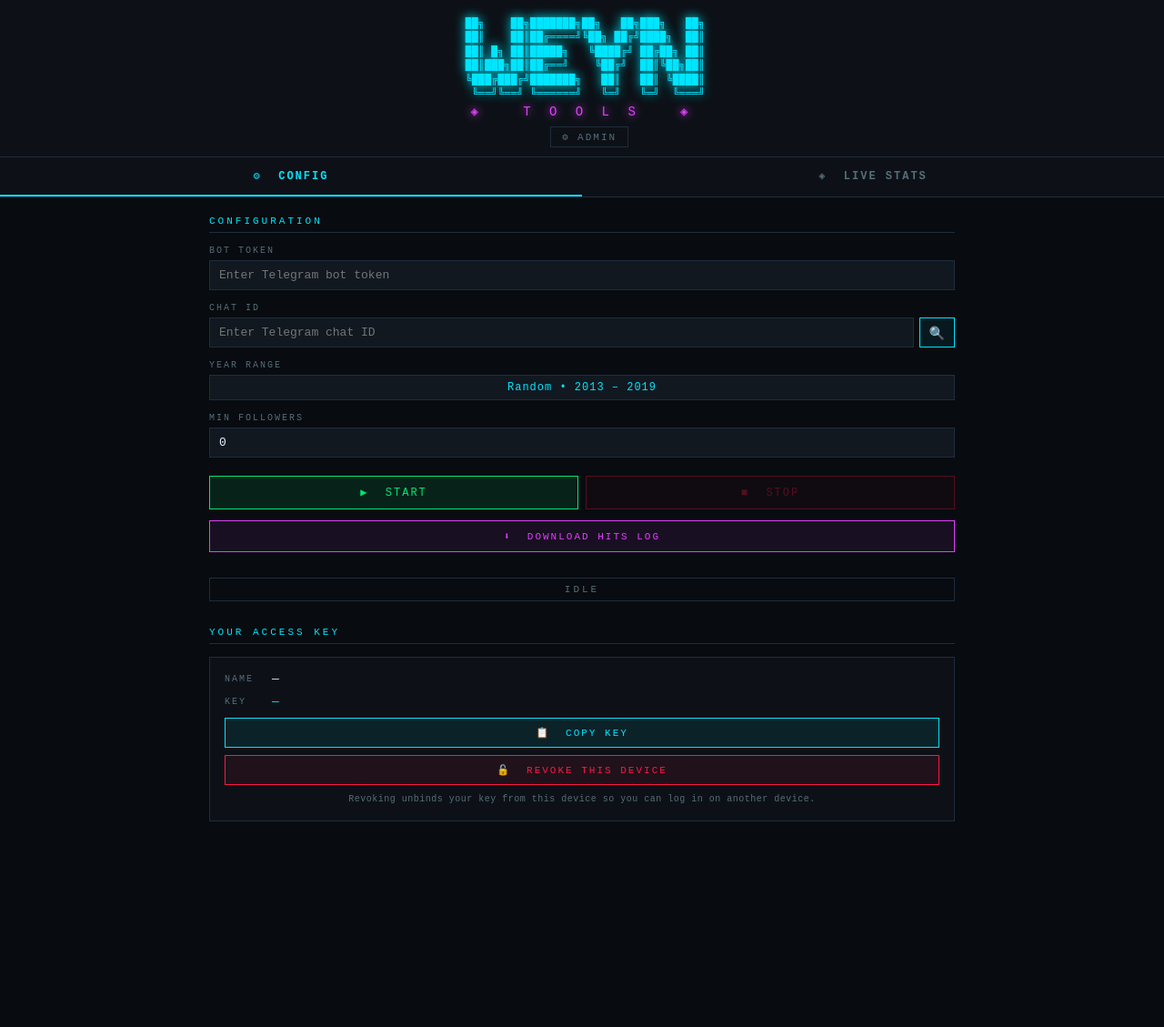
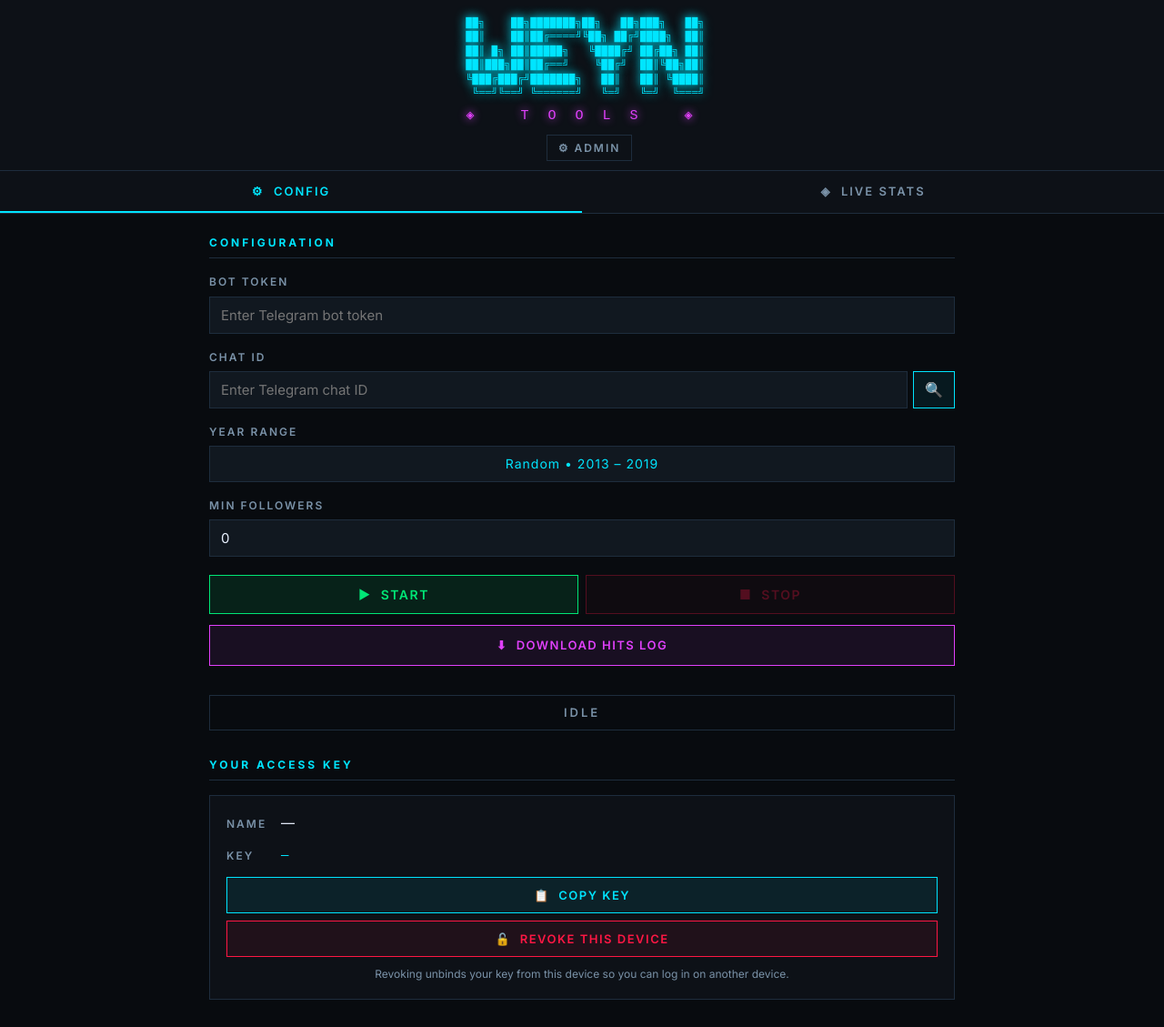
Before and after one commit to yuennix/weyn-tools, a Flask app: template templates/index.html in a window 1280 px wide. Shown: the whole page at 91% size. Before the commit the page ends 903 px from the top, so only its background shows below. Run offline with Flask 3, Linux system fonts and the light colour scheme; the template is opened without the code that fills it, so the values that code supplies are empty.

Commit message:
feat: Inter font, larger readable sizes throughout UI

```diff
--- a/static/style.css
+++ b/static/style.css
@@ -1,22 +1,25 @@
+@import url('https://fonts.googleapis.com/css2?family=Inter:wght@400;500;600;700&display=swap');
+
 /* ─── Reset & Base ─── */
 *, *::before, *::after { box-sizing: border-box; margin: 0; padding: 0; }
 
 :root {
-  --bg:      #080b0f;
-  --bg2:     #0d1117;
-  --bg3:     #111820;
-  --border:  #1e2d3d;
-  --cyan:    #00e5ff;
-  --magenta: #e040fb;
-  --green:   #00e676;
-  --red:     #ff1744;
-  --yellow:  #ffea00;
-  --white:   #e8f0fe;
-  --muted:   #546e7a;
-  --font:    'Courier New', Courier, monospace;
-  --panel:   #0d1117;
-  --input-bg:#111820;
-  --fg:      #e8f0fe;
+  --bg:       #080b0f;
+  --bg2:      #0d1117;
+  --bg3:      #111820;
+  --border:   #1e2d3d;
+  --cyan:     #00e5ff;
+  --magenta:  #e040fb;
+  --green:    #00e676;
+  --red:      #ff1744;
+  --yellow:   #ffea00;
+  --white:    #e8f0fe;
+  --muted:    #7a92a8;
+  --font:     'Inter', -apple-system, BlinkMacSystemFont, 'Segoe UI', sans-serif;
+  --font-mono:'Courier New', Courier, monospace;
+  --panel:    #0d1117;
+  --input-bg: #111820;
+  --fg:       #e8f0fe;
 }
 
 html, body { height: 100%; }
@@ -24,7 +27,8 @@
   background: var(--bg);
   color: var(--white);
   font-family: var(--font);
-  font-size: 13px;
+  font-size: 15px;
+  line-height: 1.6;
   overflow-x: hidden;
 }
 
@@ -45,6 +49,7 @@
 }
 .banner {
   color: var(--cyan);
+  font-family: var(--font-mono);
   font-size: 11px;
   line-height: 1.4;
   letter-spacing: 0.5px;
@@ -53,7 +58,8 @@
 }
 .banner-sub {
   color: var(--magenta);
-  font-size: 14px;
+  font-family: var(--font-mono);
+  font-size: 15px;
   letter-spacing: 6px;
   margin-top: 4px;
   text-shadow: 0 0 10px var(--magenta);
@@ -68,12 +74,13 @@
   margin-top: 8px;
   flex-wrap: wrap;
 }
-.key-countdown { font-size: 12px; color: var(--muted); letter-spacing: 0.5px; }
-.key-countdown.warning { color: var(--yellow); }
-.key-countdown.expired { color: var(--red); font-weight: 600; }
+.key-countdown { font-size: 13px; color: var(--muted); }
+.key-countdown.warning { color: var(--yellow); font-weight: 600; }
+.key-countdown.expired { color: var(--red); font-weight: 700; }
 
 .admin-toggle {
-  font-size: 11px;
+  font-size: 12px;
+  font-weight: 600;
   letter-spacing: 2px;
   color: var(--muted);
   text-decoration: none;
@@ -94,13 +101,13 @@
 }
 .main-tab {
   flex: 1;
-  padding: 13px 16px;
+  padding: 14px 16px;
   background: none;
   border: none;
   border-bottom: 2px solid transparent;
   color: var(--muted);
   font-family: var(--font);
-  font-size: 12px;
+  font-size: 13px;
   font-weight: 600;
   letter-spacing: 2px;
   cursor: pointer;
@@ -123,7 +129,7 @@
 .main-pane {
   display: none;
   flex: 1;
-  padding: 20px;
+  padding: 22px 20px;
   max-width: 860px;
   margin: 0 auto;
   width: 100%;
@@ -133,25 +139,27 @@
 /* ─── Section title ─── */
 .section-title {
   color: var(--cyan);
-  font-size: 11px;
+  font-size: 12px;
+  font-weight: 700;
   letter-spacing: 3px;
   text-transform: uppercase;
   border-bottom: 1px solid var(--border);
-  padding-bottom: 6px;
-  margin-bottom: 14px;
+  padding-bottom: 7px;
+  margin-bottom: 16px;
   display: flex;
   align-items: center;
   gap: 8px;
 }
 
 /* ─── Form ─── */
-.form-group { margin-bottom: 14px; }
+.form-group { margin-bottom: 16px; }
 .form-group label {
   display: block;
-  font-size: 10px;
+  font-size: 12px;
+  font-weight: 600;
   letter-spacing: 2px;
   color: var(--muted);
-  margin-bottom: 5px;
+  margin-bottom: 6px;
   text-transform: uppercase;
 }
 .form-group input,
@@ -161,8 +169,8 @@
   border: 1px solid var(--border);
   color: var(--white);
   font-family: var(--font);
-  font-size: 13px;
-  padding: 8px 10px;
+  font-size: 15px;
+  padding: 10px 12px;
   outline: none;
   transition: border-color 0.15s;
 }
@@ -184,10 +192,11 @@
 
 /* ─── Buttons ─── */
 .btn {
-  padding: 10px;
+  padding: 12px;
   font-family: var(--font);
-  font-size: 12px;
-  letter-spacing: 2px;
+  font-size: 14px;
+  font-weight: 600;
+  letter-spacing: 1.5px;
   cursor: pointer;
   border: 1px solid;
   transition: all 0.15s;
@@ -222,11 +231,13 @@
   background: rgba(224, 64, 251, 0.08);
   border-color: var(--magenta);
   color: var(--magenta);
-  font-size: 11px;
+  font-family: var(--font);
+  font-size: 13px;
+  font-weight: 600;
+  letter-spacing: 1.5px;
   box-sizing: border-box;
-  padding: 10px;
+  padding: 11px;
   border: 1px solid;
-  letter-spacing: 2px;
   cursor: pointer;
   transition: all 0.15s;
 }
@@ -240,8 +251,8 @@
 .chat-id-row input { flex: 1; }
 .btn-find {
   flex-shrink: 0;
-  padding: 0 10px;
-  font-size: 14px;
+  padding: 0 12px;
+  font-size: 16px;
   background: rgba(0,188,212,0.08);
   border: 1px solid var(--cyan);
   color: var(--cyan);
@@ -251,30 +262,31 @@
 .btn-find:hover:not(:disabled) { background: rgba(0,188,212,0.2); }
 .btn-find:disabled { opacity: 0.3; cursor: not-allowed; }
 
-.chat-results { margin-top: 6px; }
-.chat-result-info { font-size: 11px; color: var(--muted); }
-.chat-result-err  { font-size: 11px; color: var(--red); }
+.chat-results { margin-top: 8px; }
+.chat-result-info { font-size: 13px; color: var(--muted); }
+.chat-result-err  { font-size: 13px; color: var(--red); }
 .chat-result-item {
   display: flex;
   align-items: center;
-  gap: 6px;
+  gap: 8px;
   background: rgba(255,255,255,0.04);
   border: 1px solid rgba(255,255,255,0.08);
-  padding: 6px 8px;
+  padding: 8px 10px;
   margin-top: 4px;
-  font-size: 11px;
+  font-size: 13px;
 }
 .chat-result-name { color: var(--cyan); font-weight: 600; flex: 1; }
-.chat-result-type { color: var(--muted); font-size: 10px; }
-.chat-result-id   { color: var(--yellow); font-family: monospace; }
+.chat-result-type { color: var(--muted); font-size: 12px; }
+.chat-result-id   { color: var(--yellow); font-family: var(--font-mono); font-size: 13px; }
 .chat-use-btn {
   background: rgba(0,230,118,0.1);
   border: 1px solid var(--green);
   color: var(--green);
-  font-size: 10px;
-  padding: 2px 8px;
+  font-family: var(--font);
+  font-size: 12px;
+  font-weight: 600;
+  padding: 3px 10px;
   cursor: pointer;
-  letter-spacing: 1px;
 }
 .chat-use-btn:hover { background: rgba(0,230,118,0.2); }
 
@@ -282,24 +294,30 @@
 .year-badge {
   background: var(--bg3);
   border: 1px solid var(--border);
-  padding: 6px 10px;
-  font-size: 12px;
+  padding: 8px 12px;
+  font-size: 14px;
   color: var(--cyan);
   letter-spacing: 1px;
   text-align: center;
 }
 
 /* ─── TG status & Status bar ─── */
-.tg-status-bar { font-size: 11px; min-height: 14px; margin-top: 6px; text-align: center; letter-spacing: 0.5px; }
+.tg-status-bar {
+  font-size: 13px;
+  min-height: 18px;
+  margin-top: 6px;
+  text-align: center;
+}
 .tg-status-bar.tg-err { color: var(--red); }
 .tg-status-bar.tg-ok  { color: var(--green); }
 
 .status-bar {
   text-align: center;
-  font-size: 11px;
+  font-size: 13px;
+  font-weight: 600;
   letter-spacing: 3px;
   color: var(--muted);
-  padding: 6px;
+  padding: 8px;
   border: 1px solid var(--border);
   margin-top: 8px;
 }
@@ -317,42 +335,45 @@
 .key-info-card {
   background: var(--bg2);
   border: 1px solid var(--border);
-  padding: 16px;
+  padding: 18px;
   margin-bottom: 8px;
 }
 .key-info-row {
   display: flex;
   align-items: center;
-  gap: 10px;
-  margin-bottom: 10px;
+  gap: 12px;
+  margin-bottom: 12px;
 }
 .key-info-label {
-  font-size: 10px;
+  font-size: 12px;
+  font-weight: 600;
   letter-spacing: 2px;
   color: var(--muted);
   text-transform: uppercase;
-  min-width: 42px;
+  min-width: 48px;
 }
 .key-info-value {
   color: var(--white);
-  font-size: 13px;
+  font-size: 15px;
   word-break: break-all;
 }
 .key-info-value.mono {
-  font-family: var(--font);
+  font-family: var(--font-mono);
   color: var(--cyan);
   letter-spacing: 1px;
+  font-size: 14px;
 }
 .btn-copy-key {
   display: block;
   width: 100%;
-  padding: 9px;
+  padding: 11px;
   background: rgba(0, 229, 255, 0.08);
   border: 1px solid var(--cyan);
   color: var(--cyan);
   font-family: var(--font);
-  font-size: 11px;
-  letter-spacing: 2px;
+  font-size: 13px;
+  font-weight: 600;
+  letter-spacing: 1.5px;
   cursor: pointer;
   transition: all 0.15s;
   margin-bottom: 8px;
@@ -363,24 +384,24 @@
 .btn-revoke-device {
   display: block;
   width: 100%;
-  padding: 9px;
+  padding: 11px;
   background: rgba(255, 23, 68, 0.08);
   border: 1px solid var(--red);
   color: var(--red);
   font-family: var(--font);
-  font-size: 11px;
-  letter-spacing: 2px;
+  font-size: 13px;
+  font-weight: 600;
+  letter-spacing: 1.5px;
   cursor: pointer;
   transition: all 0.15s;
-  margin-bottom: 8px;
+  margin-bottom: 10px;
 }
 .btn-revoke-device:hover:not(:disabled) { background: rgba(255, 23, 68, 0.2); }
 .btn-revoke-device:disabled { opacity: 0.3; cursor: not-allowed; }
 
 .revoke-note {
-  font-size: 10px;
+  font-size: 12px;
   color: var(--muted);
-  letter-spacing: 0.5px;
   line-height: 1.5;
   text-align: center;
 }
```
Also changed, not shown: other parts of static/style.css (+17 -17 lines).
